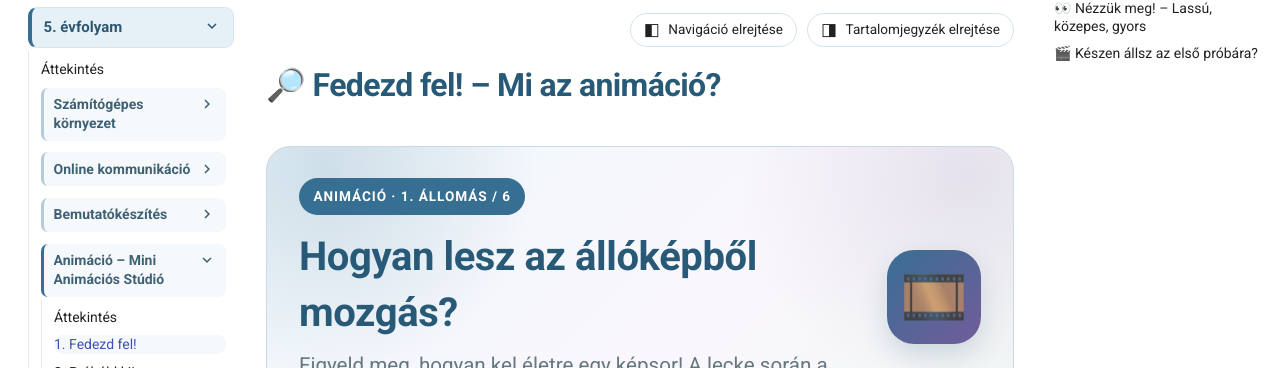
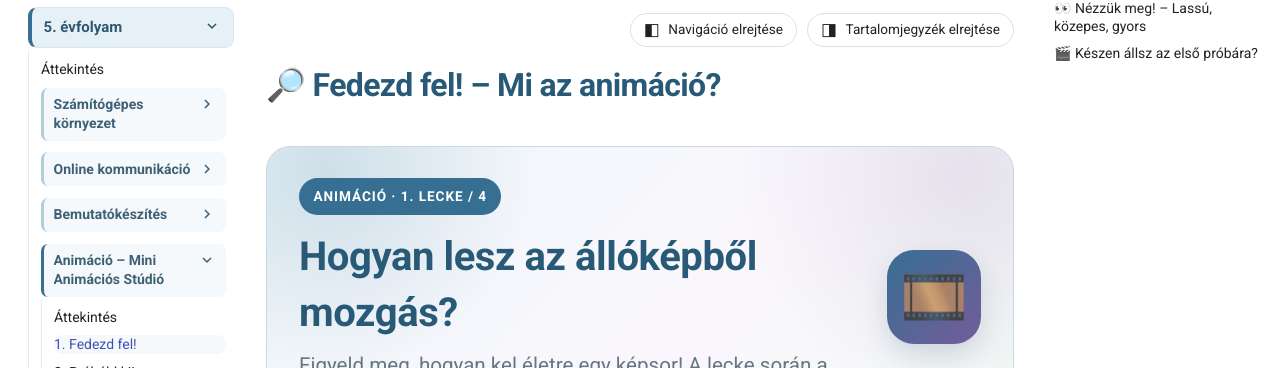
Before and after one commit to bsuszter/digitalis-eszkoztar, an MkDocs documentation site: the page built from docs/tananyagok/digitalis-kultura/5-evfolyam/animacio/01-fedezd-fel.md, in a window 1280 px wide and 900 px high. Shown: the part 178-546 px from the top of the window. Built offline with MkDocs 1.6.1 and Material for MkDocs 9.7.7, drawn with Linux system fonts in a browser that asks for light colours.

Commit message:
Correct outdated six-stage labels in animation lessons 1 and 2

```diff
--- a/docs/tananyagok/digitalis-kultura/5-evfolyam/animacio/01-fedezd-fel.md
+++ b/docs/tananyagok/digitalis-kultura/5-evfolyam/animacio/01-fedezd-fel.md
@@ -1,6 +1,6 @@
 # 🔎 Fedezd fel! – Mi az animáció?
 
-<div class="project-hero"><div><span class="project-kicker">ANIMÁCIÓ · 1. ÁLLOMÁS / 6</span><h2>Hogyan lesz az állóképből mozgás?</h2><p>Figyeld meg, hogyan kel életre egy képsor! A lecke során a képkockák és a sebesség szerepét fedezed fel.</p></div><div class="project-hero__icon">🎞️</div></div>
+<div class="project-hero"><div><span class="project-kicker">ANIMÁCIÓ · 1. LECKE / 4</span><h2>Hogyan lesz az állóképből mozgás?</h2><p>Figyeld meg, hogyan kel életre egy képsor! A lecke során a képkockák és a sebesség szerepét fedezed fel.</p></div><div class="project-hero__icon">🎞️</div></div>
 
 <div class="project-meta"><span>⏱️ Kb. 10–15 perc</span><span>👥 Közös felfedezés</span><span>🎯 Az animáció elve</span></div>
 
```
Also changed, not shown: docs/tananyagok/digitalis-kultura/5-evfolyam/animacio/02-probald-ki.md (+1 -1 lines).
